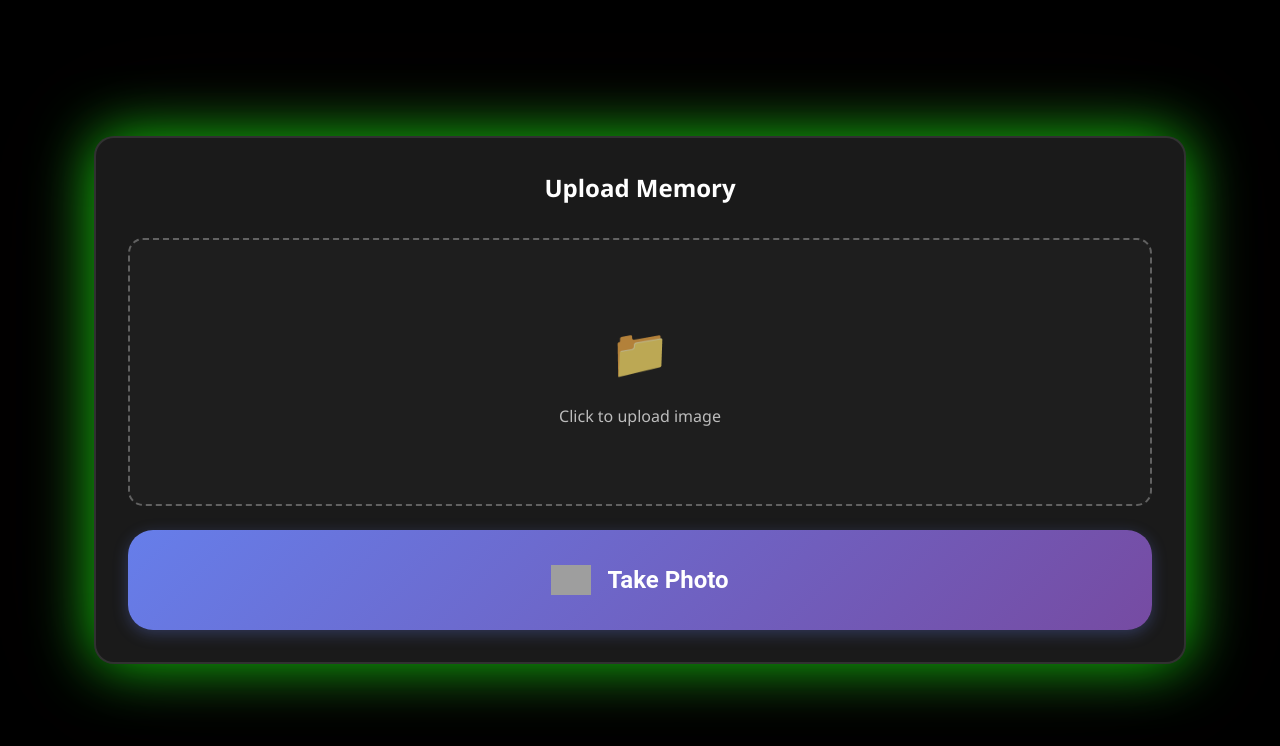
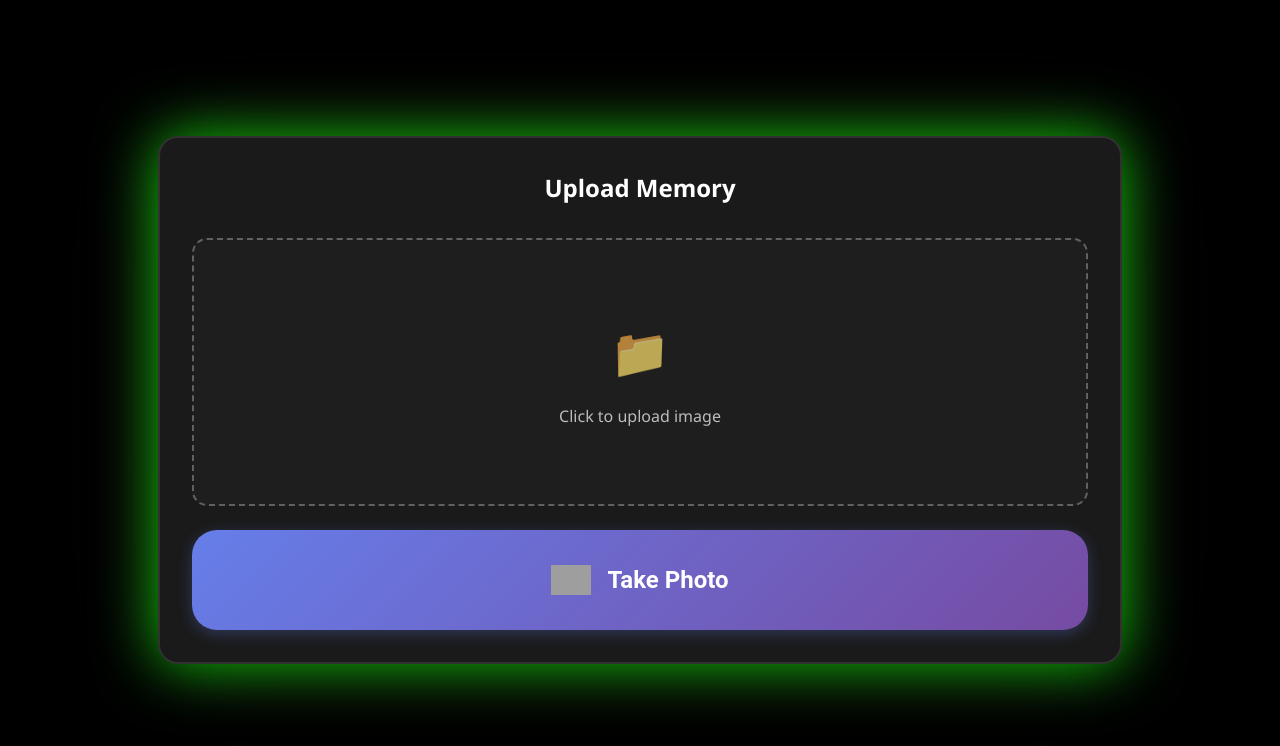
Before and after one commit to RomaruDaze/MementoMori, a React (Vite) app: page / in a window 1280 px wide. Both pictures are taken after a click on the button "CREATE". Shown: the top 746 px of the page. Built offline with nearby package versions, Linux system fonts and the light colour scheme; grey boxes are pictures that could not be loaded.

Commit message:
Adjust upload area width from 80% to 70% for better layout consistency and remove gap property to streamline styling.

```diff
--- a/src/pages/upload/upload.styles.css
+++ b/src/pages/upload/upload.styles.css
@@ -30,12 +30,11 @@
     background: #1a1a1a;
     border-radius: 20px;
     padding: 2rem;
-    width: 80%;
+    width: 70%;
     border: 2px solid rgba(255, 255, 255, 0.1);
     transform: scale(0.8) translateY(50px);
     opacity: 0;
     transition: all 0.3s ease;
-    gap: 1rem;
     box-shadow:
         0 0 60px rgba(255, 0, 0, 0.8),
         0 0 90px rgba(0, 255, 0, 0.1),
```
